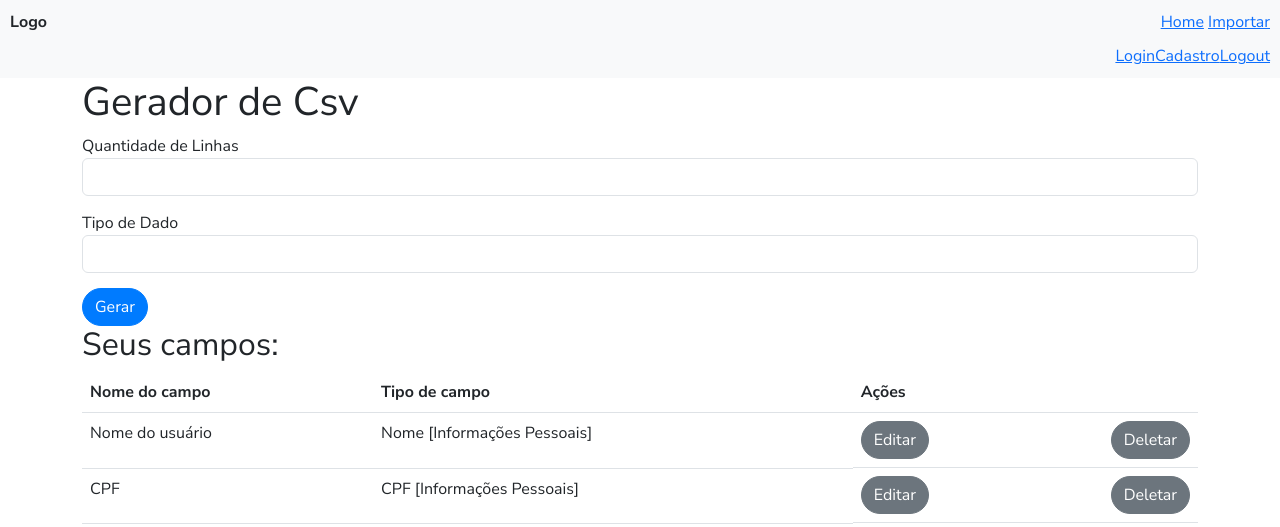
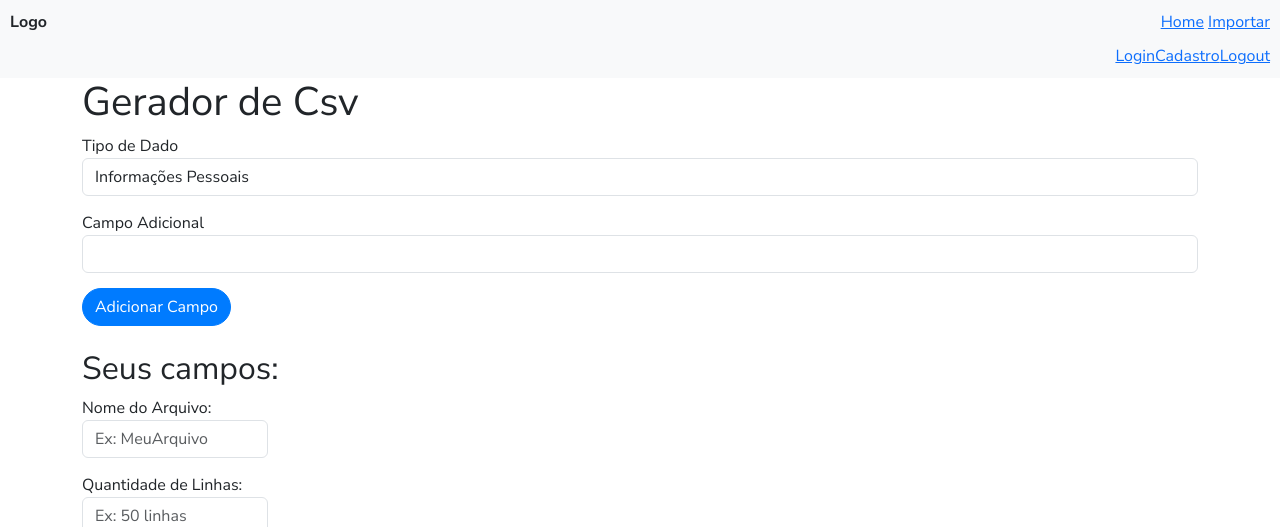
Before and after one commit to Guilherme-Tomelin/CsvFaker4Devs, a Django app: page / in a window 1280 px wide. Shown: the top 527 px of the page. Run offline with Django 4.2, Linux system fonts and the light colour scheme; lists and menus that the app fills with data are empty; some libraries are stand-ins or nearby versions.

Commit message:
feat(gerador de csv): Configurações iniciais de formulário e tabela - Implementada Lógica js para tabela dinâmica - Implementada lógica para adicionar dados ao formulário

```diff
--- a/gerador_csv/urls.py
+++ b/gerador_csv/urls.py
@@ -1,9 +1,11 @@
 from django.urls import path
-from gerador_csv.views import index, coletar_dados
+from gerador_csv.views import index, coletar_dados, adicionar_campo
 
 
 
 urlpatterns = [
     path('', index),
     path('coletar/', coletar_dados, name='coletar_dados'),
+    path('adicionar/', adicionar_campo, name='adicionar_campo'),
+
 ]
--- a/gerador_csv/views.py
+++ b/gerador_csv/views.py
@@ -1,6 +1,7 @@
 from django.shortcuts import render, redirect
 from django.http import HttpResponse
 import csv
+#from django.views.decorators.cache import never_cache
 
 def index(request):
     return render(request, 'index.html')
@@ -58,7 +59,6 @@ def gera_csv(nlinhas, categorias):
     dados_csv = preenchimento_dados(nlinhas, categorias)
 
     nome_arquivo = 'dados.csv'
-
     with open(nome_arquivo, 'w', newline='') as arquivo_csv:
         writer = csv.writer(arquivo_csv)
         writer.writerows(dados_csv)
@@ -68,6 +68,31 @@ def gera_csv(nlinhas, categorias):
 
 #------------------------Configuração de categorias------------------------
 
+def adicionar_campo(request):
+    if request.method == 'POST':
+        tipoDado = request.POST.get('tipoDado')
+        campoAdicional = request.POST.get('campoAdicional')
+
+        tipoDado_map = {
+            'informacoes_pessoais': 'Informações Pessoais',
+            'informacoes_endereco': 'Informações de Endereço',
+            'informacoes_profissionais': 'Informações Profissionais',
+            'informacoes_educacao': 'Informações de Educação',
+            'informacoes_financeiras': 'Informações Financeiras',
+        }
+
+        campos_tabela = request.session.get('campos_tabela', {})
+        chave = len(campos_tabela) + 1
+        campos_tabela[chave] = {
+            'tipoDado': tipoDado_map.get(tipoDado, ''),
+            'campoAdicional': campoAdicional
+        }
+        request.session['campos_tabela'] = campos_tabela
+        return render(request, 'index.html', {'campos_tabela': campos_tabela})
+    else:
+        campos_tabela = request.session.get('campos_tabela', {})
+
+    return render(request, 'index.html', {'campos_tabela': campos_tabela})
 
 
 #------------------------Validações de Formulário------------------------
--- a/templates/index.html
+++ b/templates/index.html
@@ -5,7 +5,7 @@
   <meta charset="UTF-8">
   <meta name="viewport" content="width=device-width, initial-scale=1.0">
   <title>CsvFaker4Devs</title>
-  <link rel="stylesheet" href="static/css/bootstrap.css">
+  <link rel="stylesheet" href="{% static 'css/bootstrap.css' %}">
   <link rel="stylesheet" href="https://fonts.googleapis.com/css?family=Nunito+Sans:400,700&display=swap">
   <style>
     /* Estilização personalizada */
@@ -97,68 +97,104 @@
   <main class="container">
     <h1>Gerador de Csv</h1>
     <!-- #######################FORMULARIO####################### -->
-    <form method="POST" action="{% url 'coletar_dados' %}">
+    <form id="formularioCategorias" method="POST" action="{% url 'adicionar_campo' %}">
       {% csrf_token %}
       <div class="form-group">
-        <label for="nlinhas">Quantidade de Linhas</label>
-        <div class="input-group">
-          <input type="number" id="nlinhas" name="nlinhas" class="form-control" min="0" required>
-        </div>
+        <label for="tipoDado">Tipo de Dado</label>
+        <select name="tipoDado" id="tipoDado" class="form-control" required>
+          <option value="informacoes_pessoais">Informações Pessoais</option>
+          <option value="informacoes_endereco">Informações de Endereço</option>
+          <option value="informacoes_profissionais">Informações Profissionais</option>
+          <option value="informacoes_educacao">Informações de Educação</option>
+          <option value="informacoes_financeiras">Informações Financeiras</option>
+        </select>
       </div>
       <div class="form-group">
-        <label for="tipoDado">Tipo de Dado</label>
-        <input type="text" id="tipoDado" name="tipoDado" class="form-control" required>
+        <label for="campoAdicional">Campo Adicional</label>
+        <select name="campoAdicional" id="campoAdicional" class="form-control" required>
+          <!-- Opções vazias inicialmente -->
+        </select>
       </div>
-      <button type="submit" class="btn btn-primary">Gerar</button>
+      <button type="submit" class="btn btn-primary">Adicionar Campo</button>
       <script>
-        function increase() {
-          var input = document.getElementById("nlinhas");
-          input.stepUp();
-        }
+        var tipoDadoSelect = document.getElementById("tipoDado");
+        var campoAdicionalSelect = document.getElementById("campoAdicional");
+        var camposAdicionais = {
+          informacoes_pessoais: ["Nome", "Sobrenome", "Nome Completo", "CPF", "Nome do Cônjuge", "Nome da Mãe", "Nome do Pai", "Telefone", "Endereço de E-mail", "Nacionalidade", "Estado Civil", "Gênero", "Data Nascimento", "RG", "Peso", "Altura", "Tipo Sanguíneo"],
+          informacoes_endereco: ["Pais", "Estado", "Cidade", "Bairro", "Complemento", "Número da Casa", "Rua", "CEP"],
+          informacoes_profissionais: ["CNPJ", "Slogan", "Nome da Empresa", "Cargo"],
+          informacoes_educacao: ["Idiomas", "Área de Estudo/Especialização", "Ano de Formação/Conclusão", "Nível de Educação", "Instituição de Ensino"],
+          informacoes_financeiras: ["Orçamento Mensal", "Patrimônio Líquido", "Declaração de Imposto de Renda", "Seguros", "Empréstimos e Dívidas", "Investimentos", "Renda Mensal", "Histórico de Transações Financeiras", "Informações de Cartão de Crédito", "Número de Conta Bancária"]
+        };
 
-        function decrease() {
-          var input = document.getElementById("nlinhas");
-          input.stepDown();
-        }
+        tipoDadoSelect.addEventListener("change", function() {
+          var selectedValue = this.value;
+          var campoAdicionalOptions = camposAdicionais[selectedValue];
+
+          campoAdicionalSelect.innerHTML = ""; // Limpa as opções existentes
+
+          if (campoAdicionalOptions) {
+            for (var i = 0; i < campoAdicionalOptions.length; i++) {
+              var option = document.createElement("option");
+              option.value = campoAdicionalOptions[i];
+              option.textContent = campoAdicionalOptions[i];
+              campoAdicionalSelect.appendChild(option);
+            }
+          }
+        });
       </script>
     </form>
     <!-- #######################FECHA_FORMULARIO####################### -->
+    <br>
     <h2>Seus campos:</h2>
-    <table class="table">
+    <form id="formularioTabela" method="POST">
+      <div class="col">
+        <div class="form-group col-md-2">
+          <label for="nomeArquivo">Nome do Arquivo: </label>
+          <input placeholder="Ex: MeuArquivo" type="text" id="nomeArquivo" name="nlinhas" class="form-control" min="0">
+        </div>
+        <div class="form-group col-md-2">
+          <label for="nlinhas">Quantidade de Linhas: </label>
+          <input placeholder="Ex: 50 linhas" type="number" id="nlinhas" name="nlinhas" class="form-control" min="0">
+        </div>
+      </div>
+      <button type="submit" class="btn btn-success">Gerar CSV</button>
+    </form>
+    <!-- #######################TABELA####################### -->
+    <table class="table" id="tabelaCampos">
       <thead>
         <tr>
           <th>Nome do campo</th>
-          <th>Tipo de campo</th>
+          <th>Categoria</th>
           <th>Ações</th>
         </tr>
       </thead>
       <tbody>
-        <tr>
-          <td>Nome do usuário</td>
-          <td>Nome [Informações Pessoais]</td>
-          <td class="table-buttons">
-            <button class="btn btn-secondary">Editar</button>
-            <button class="btn btn-secondary">Deletar</button>
-          </td>
-        </tr>
-        <tr>
-          <td>CPF</td>
-          <td>CPF [Informações Pessoais]</td>
-          <td class="table-buttons">
-            <button class="btn btn-secondary">Editar</button>
-            <button class="btn btn-secondary">Deletar</button>
-          </td>
-        </tr>
+        {% for chave, valor in campos_tabela.items %}
+          <tr>
+              <td>
+                  {% csrf_token %}
+                  <input type="text" name="nome_campo_usuario" class="form-control" placeholder="Digite o nome do Campo" required>
+                </td>
+                <td>
+                  {{ valor.tipoDado }} | {{ valor.campoAdicional }}
+                </td>
+              <td class="table-buttons">
+                <button class="btn btn-primary" data-id="{{ forloop.counter }}">Editar</button>
+                <button class="btn btn-danger" data-id="{{ forloop.counter }}">Deletar</button>
+              </td>
+          </tr>
+        {% endfor %}
       </tbody>
     </table>
+    <!-- #######################FECHA_TABELA####################### -->
   </main>
 
   <footer class="footer">
     <div class="social-icons">
       <!-- Adicione os ícones das redes sociais -->
-      <a href="#"><img src="caminho/para/icone-facebook.png" alt="Facebook"></a>
-      <a href="#"><img src="caminho/para/icone-twitter.png" alt="Twitter"></a>
-      <a href="#"><img src="caminho/para/icone-instagram.png" alt="Instagram"></a>
+      <a href="#"><img src="caminho/para/icone-github.png" alt="GitHub"></a>
+      <a href="#"><img src="caminho/para/icone-linkedin.png" alt="Linkedin"></a>
     </div>
     <p>Desenvolvido por Guilherme Tomelin dos Santos</p>
   </footer>
```
